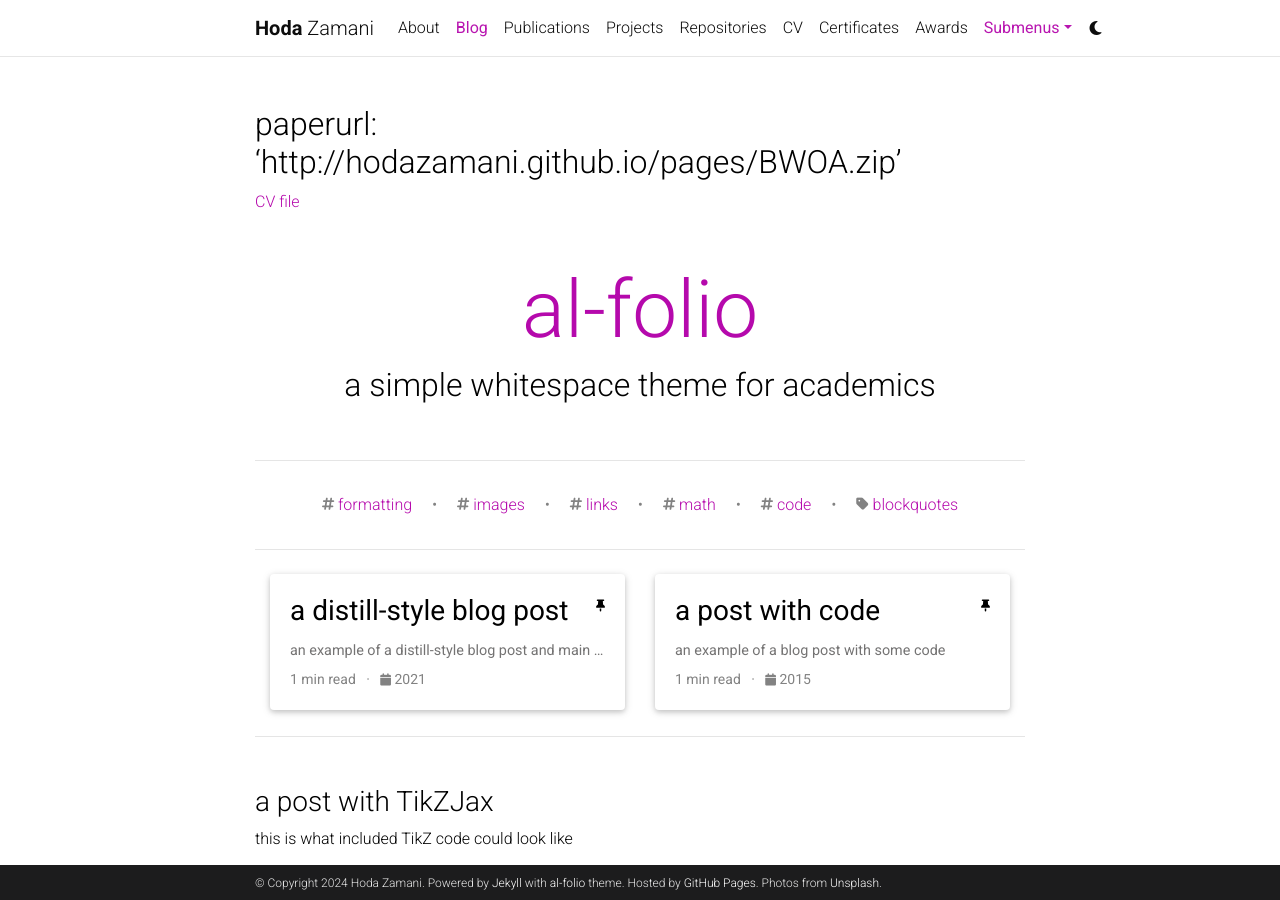
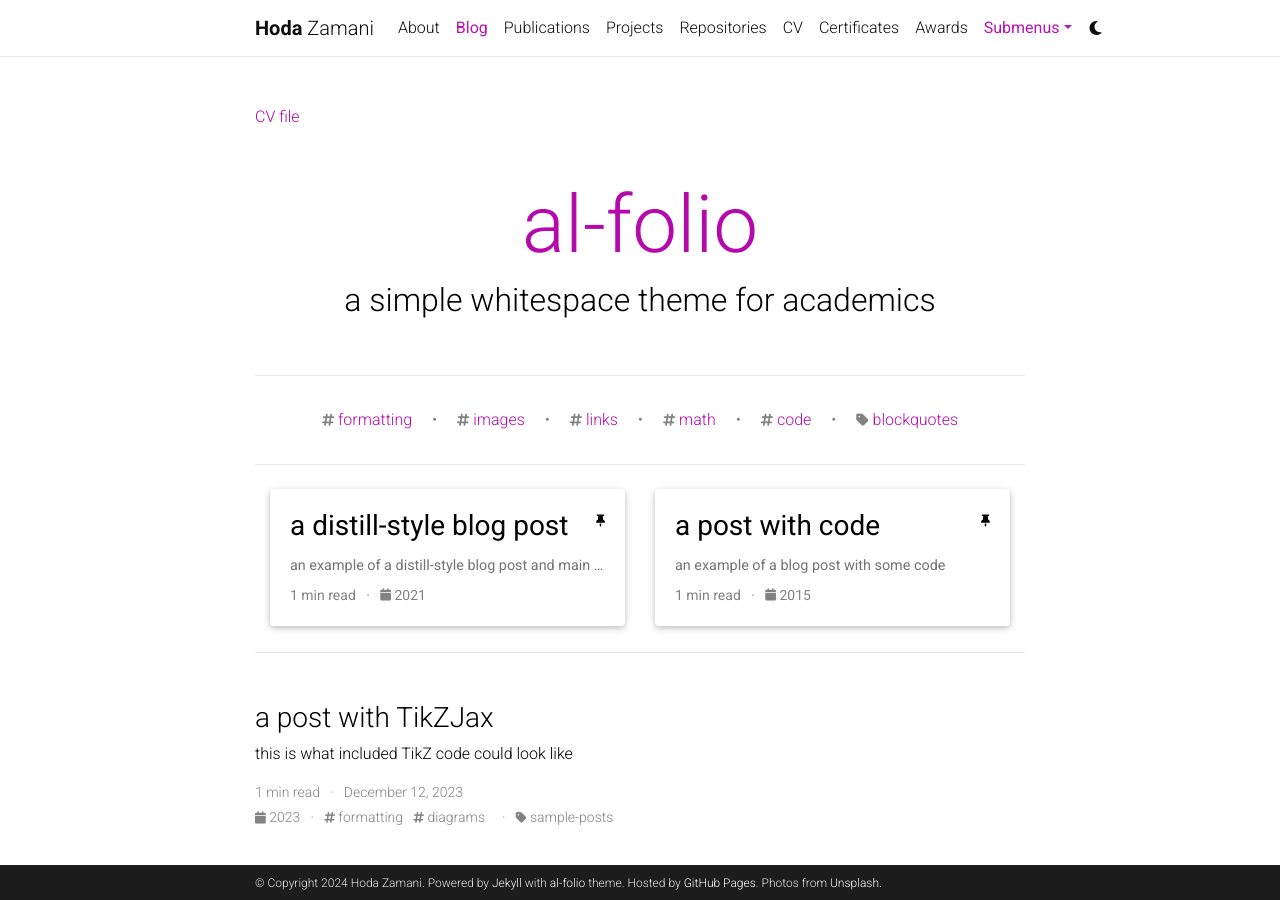
Before and after one commit to HodaZamani/HodaZamani.github.io, a Jekyll site: the page built from _pages/blog.md, in a window 1280 px wide and 900 px high. Built offline with Jekyll 4.4.1, drawn with Linux system fonts in a browser that asks for light colours; the list of posts is cut into pages by our own code; comment, search, counter and statistics services are not loaded; a style sheet for code colours, icons or effects is not loaded; some of the changed lines change nothing that is shown.

Commit message:
Update blog.md

```diff
--- a/_pages/blog.md
+++ b/_pages/blog.md
@@ -14,8 +14,6 @@
   trail:
     before: 1 # The number of links before the current page
     after: 3  # The number of links after the current page
----
-paperurl: 'http://hodazamani.github.io/pages/BWOA.zip'
 ---
 
 [CV file](http://hodazamani.github.io/pages/BWOA.zip)
```
